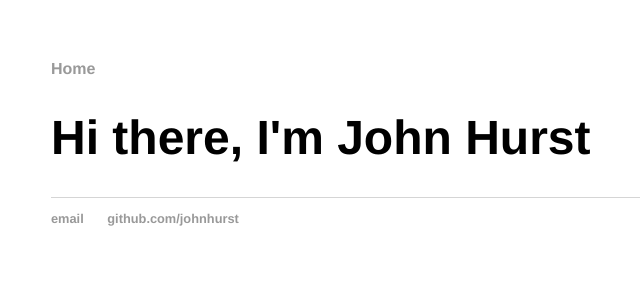
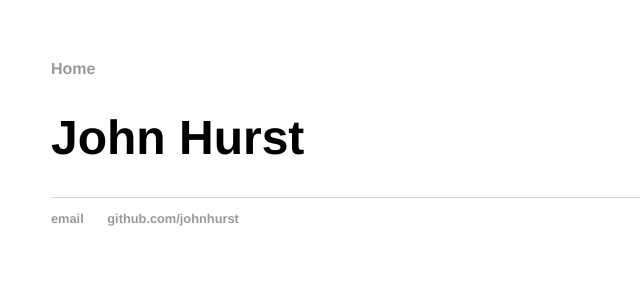
Before and after one commit to s3882857/s3882857.github.io, a Jekyll site: the page built from index.html, in a window 1280 px wide. Shown: the top 300 px of the page, without its empty margins (141-781 px from the left). Built offline with Jekyll 4.4.1, drawn with Linux system fonts in a browser that asks for light colours.

Commit message:
Update index.html

```diff
--- a/index.html
+++ b/index.html
@@ -3,5 +3,5 @@ layout: default
 title: The John Hurst Project
 ---
 <div class="blurb">
-	<h1>Hi there, I'm John Hurst</h1>
+	<h1>John Hurst</h1>
 </div><!-- /.blurb -->
```
